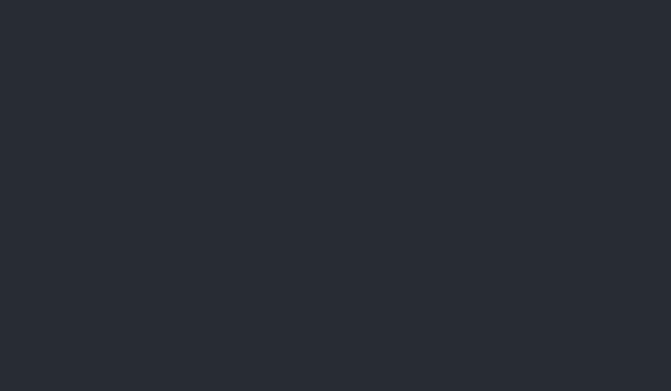
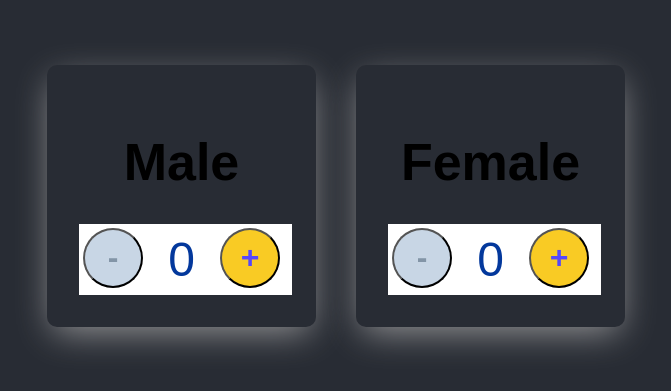
Before and after one commit to Shuzhengz/shelter-finder-2020, a React (Create React App) app: page /counter in a window 1280 px wide. Shown: the part 207-598 px from the top of the page, without its empty margins (304-975 px from the left). Built offline with nearby package versions, Linux system fonts and the light colour scheme.

Commit message:
Create Counter Page and Add Styles

```diff
--- a/public/index.html
+++ b/public/index.html
@@ -5,6 +5,9 @@
     <link rel="icon" href="%PUBLIC_URL%/favicon.ico" />
     <meta name="viewport" content="width=device-width, initial-scale=1" />
     <meta name="theme-color" content="#000000" />
+
+    <link rel="stylesheet" href="styles.css">
+
     <meta
       name="description"
       content="Web site created using create-react-app"
--- /dev/null
+++ b/public/styles.css
@@ -0,0 +1,115 @@
+/* COUNTERS */
+.flex-container {
+    margin-top: 2rem;
+    padding: 0;
+
+    display: -webkit-box;
+    display: -moz-box;
+    display: -ms-flexbox;
+    display: -webkit-flex;
+    display: flex;
+    -webkit-flex-flow: row wrap;
+    justify-content: center;
+
+    list-style: none;
+  }
+
+  .flex-item {
+    width: auto;
+    height: auto;
+
+    margin: 16px;
+    padding: 4px;
+
+    line-height: auto;
+    text-align: center;
+  }
+
+  .li-container {
+    padding: 32px 16px 16px 16px;
+
+    border-radius: 10px;
+
+    -webkit-box-shadow: 0px 10px 36px -6px #C0BFBDBF;
+    -moz-box-shadow: 0px 10px 36px -6px #C0BFBDBF;
+    box-shadow: 0px 10px 36px -6px #C0BFBDBF;
+  }
+
+  .flex-container h1 {
+    font-family: 'Barlow', sans-serif;
+    color: #000000;
+  }
+
+  .counter-title {
+    margin-bottom: 16px;
+  }
+
+  .counter-container {
+    width: 90%;
+    margin: 16px;
+    background-color: white;
+    display: inline-flex;
+  }
+
+  .counter-total {
+    width: 53px;
+    margin: 8px;
+    font-family: 'DM Sans', sans-serif;
+    font-size: 3rem;
+    color: #03389C;
+  }
+
+  .flex-button {
+    width: 2.5rem;
+    height: 2.5rem;
+
+    margin: 4px;
+    padding: 8px;
+
+    display: inline-block;
+    box-sizing: unset;
+
+    background-color: #f9cb24;
+    border-radius: 500px;
+
+    font-family: 'Barlow', sans-serif;
+    font-weight: 900;
+    font-size: 2rem;
+    color: #5647FB;
+    text-align: center;
+    cursor: pointer;
+
+    -webkit-transition: all .5s ease;
+    -moz-transition: all .5s ease;
+    -o-transition: all .5s ease;
+    transition: all .5s ease;
+  }
+
+  .flex-button.subtract {
+    background-color: #c8d6e5;
+    color: #8395a7;
+
+    -webkit-transition: all .5s ease;
+    -moz-transition: all .5s ease;
+    -o-transition: all .5s ease;
+    transition: all .5s ease;
+  }
+
+  .flex-button:hover {
+    background-color: #fbd651;
+    font-size: 2.1rem;
+
+    -webkit-transition: all .5s ease;
+    -moz-transition: all .5s ease;
+    -o-transition: all .5s ease;
+    transition: all .5s ease;
+  }
+
+  .flex-button.subtract:hover {
+    background-color: #dce5ef;
+
+    -webkit-transition: all .5s ease;
+    -moz-transition: all .5s ease;
+    -o-transition: all .5s ease;
+    transition: all .5s ease;
+  }
--- a/src/App.js
+++ b/src/App.js
@@ -8,6 +8,7 @@ import Map from './Map'
 import Settings from './Settings'
 import LandingPage from './LandingPage'
 import Help from './Help'
+import Counter from './Counter';
 
 function App() {
   return (
@@ -20,6 +21,8 @@ function App() {
             <Route path="/settings" component={Settings}/>
             <Route path="/numberofbeds" component={NumberOfBeds}/>
             <Route path="/help" component={Help}/>
+
+            <Route path="/counter" component={Counter}/>
           </Switch>
         </BrowserRouter>
       </header>
--- /dev/null
+++ b/src/Counter.js
@@ -0,0 +1,61 @@
+import React, { useState } from 'react'
+
+const Counter = (props) => {
+
+    const [maleCount, setMaleCount] = useState(0)
+    const [femaleCount, setFemaleCount] = useState(0)
+
+    function alterCount(shouldIncrement, id) {
+        // ID VALUE 0 = Male, 1 = Female
+        if (shouldIncrement) {
+            switch (id) {
+                case 0:
+                    setMaleCount(maleCount + 1)
+                    break
+                case 1:
+                    setFemaleCount(femaleCount + 1)
+                default:
+                    console.log("Switch fell through.")
+            }
+        } else {
+            switch (id) {
+                case 0:
+                    setMaleCount(maleCount - 1)
+                    break
+                case 1:
+                    setFemaleCount(femaleCount - 1)
+                default:
+                    console.log("Switch fell through.")
+            }
+        }
+    }
+
+    return (
+        <>
+            <ul class="flex-container">
+                <li class="flex-item">
+                    <div class="li-container">
+                        <h1 class="counter-title">Male</h1>
+                        <div class="counter-container">
+                            <button class="flex-button subtract" id="subtractmale" onClick={() => alterCount(false, 0)}>-</button>
+                                <span class="counter-total" id="male">{ maleCount }</span>
+                            <button class="flex-button" id="addmale" onClick={() => alterCount(true, 0)}>+</button>
+                        </div>
+                    </div>
+                </li>
+                <li class="flex-item">
+                    <div class="li-container">
+                        <h1 class="counter-title">Female</h1>
+                        <div class="counter-container">
+                            <button class="flex-button subtract" id="subtractfemale" onClick={() => alterCount(false, 1)}>-</button>
+                                <span class="counter-total" id="female">{ femaleCount }</span>
+                            <button class="flex-button" id="addfemale" onClick={() => alterCount(true, 1)}>+</button>
+                        </div>
+                    </div>
+                </li>
+            </ul>
+        </>
+    )
+}
+
+export default Counter
```
